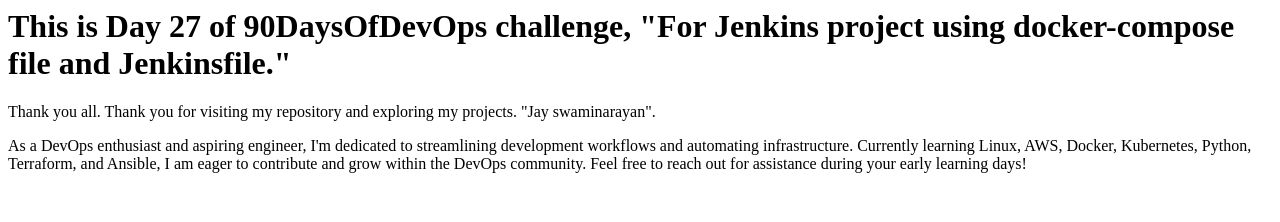
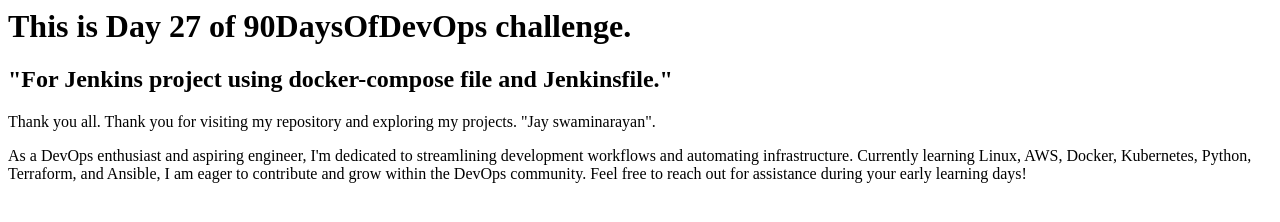
Before and after one commit to kunalbarot3188/jenkinsdockernginxproject, a plain HTML site: page index.html in a window 1280 px wide. Drawn offline with Linux system fonts and the light colour scheme.

Commit message:
made changes to code in index.html again

```diff
--- a/index.html
+++ b/index.html
@@ -5,7 +5,8 @@
     <title>Welcome to my webpage hosted on nginx</title>
 </head>
 <body>
-    <h1>This is Day 27 of 90DaysOfDevOps challenge, "For Jenkins project using docker-compose file and Jenkinsfile."</h1>
+    	<h1>This is Day 27 of 90DaysOfDevOps challenge.</h1>
+	<h2> "For Jenkins project using docker-compose file and Jenkinsfile."</h2>
 
     <p>
         Thank you all. Thank you for visiting my repository and exploring my projects. "Jay swaminarayan".
```
